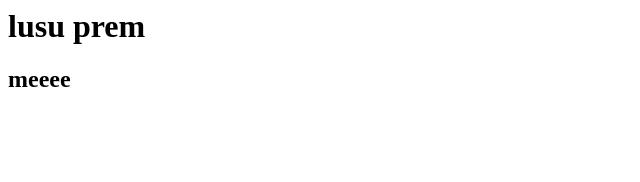
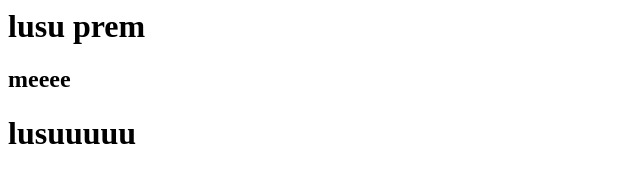
Before and after one commit to vitharshanakrishnakumar/task-1, a plain HTML site: page index.html in a window 1280 px wide. Shown: the whole page, without its empty margins (0-640 px from the left). Drawn offline with Linux system fonts and the light colour scheme.

Commit message:
Update index.html

```diff
--- a/index.html
+++ b/index.html
@@ -1,2 +1,3 @@
 <h1>lusu prem</h1>
 <h2>meeee</h2>
+<h1>lusuuuuu</h1>
```
